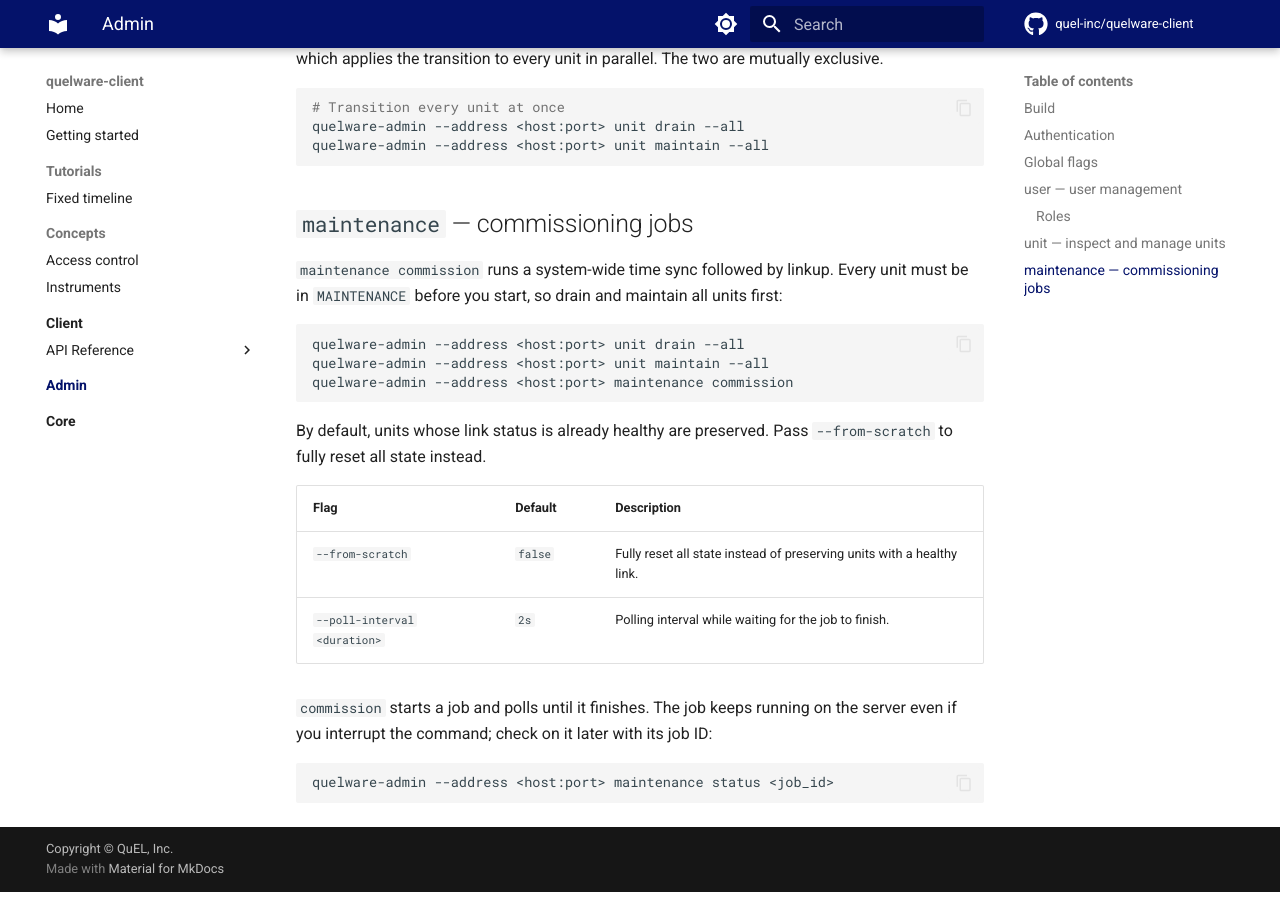
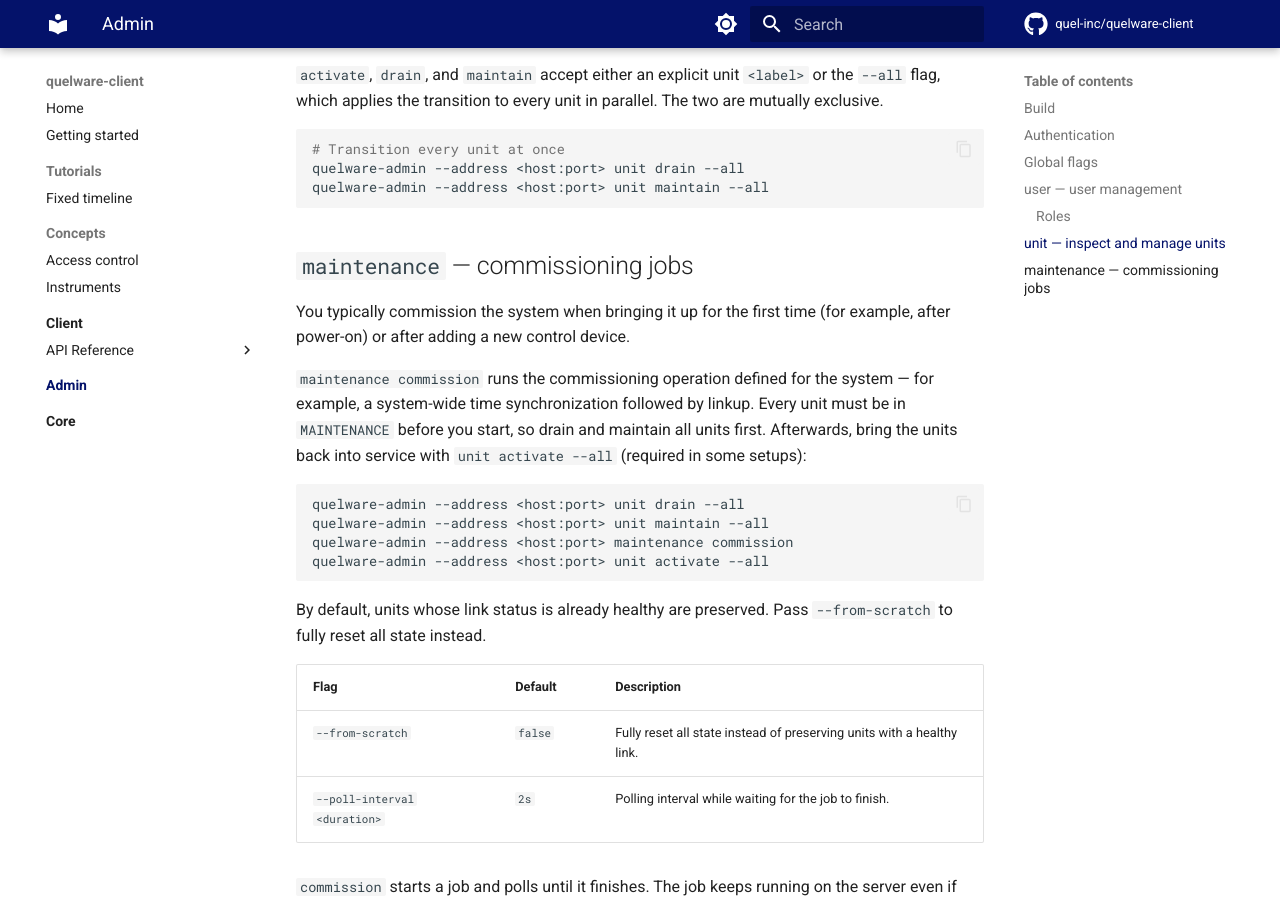
Before and after one commit to quel-inc/quelware-client, an MkDocs documentation site: the page built from docs/admin/index.md, in a window 1280 px wide and 900 px high, scrolled down 2298 px. Built offline with MkDocs 1.6.1 and Material for MkDocs 9.7.7, drawn with Linux system fonts in a browser that asks for light colours; comment, search, counter and statistics services are not loaded; some of the changed text lies outside the part shown.

Commit message:
docs: expand admin commissioning guidance and link to access control

````diff
--- a/docs/admin/index.md
+++ b/docs/admin/index.md
@@ -2,6 +2,9 @@
 
 `quelware-admin` is a command-line tool for administrators of a QuEL system. It
 manages users, inspects and transitions units, and drives maintenance jobs.
+
+See [Access control](../concepts/access-control.md) for the roles, capabilities,
+and unit statuses these commands operate on.
 
 ## Build
 
@@ -106,14 +109,20 @@
 
 ## `maintenance` — commissioning jobs
 
-`maintenance commission` runs a system-wide time sync followed by linkup. Every
-unit must be in `MAINTENANCE` before you start, so drain and maintain all units
-first:
+You typically commission the system when bringing it up for the first time (for
+example, after power-on) or after adding a new control device.
+
+`maintenance commission` runs the commissioning operation defined for the
+system — for example, a system-wide time synchronization followed by linkup.
+Every unit must be in `MAINTENANCE` before you start, so drain and maintain all
+units first. Afterwards, bring the units back into service with
+`unit activate --all` (required in some setups):
 
 ```sh
 quelware-admin --address <host:port> unit drain --all
 quelware-admin --address <host:port> unit maintain --all
 quelware-admin --address <host:port> maintenance commission
+quelware-admin --address <host:port> unit activate --all
 ```
 
 By default, units whose link status is already healthy are preserved. Pass
````
